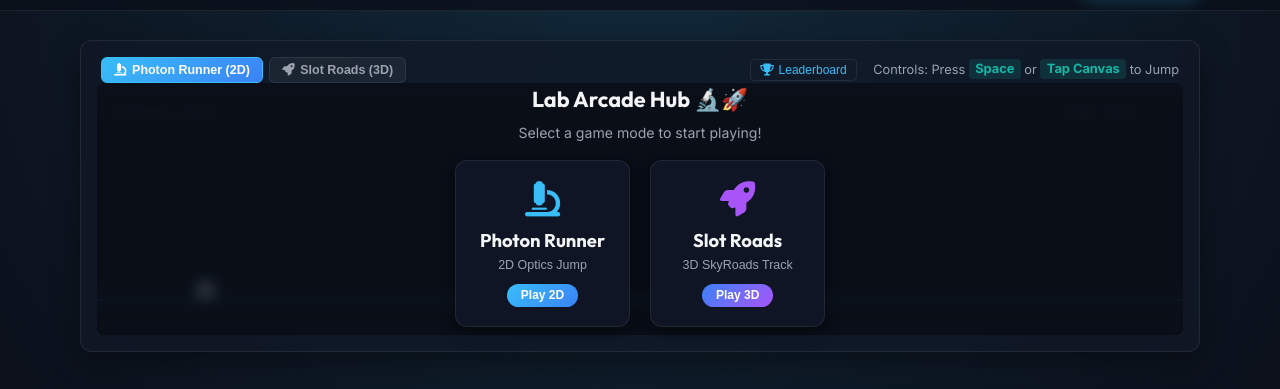
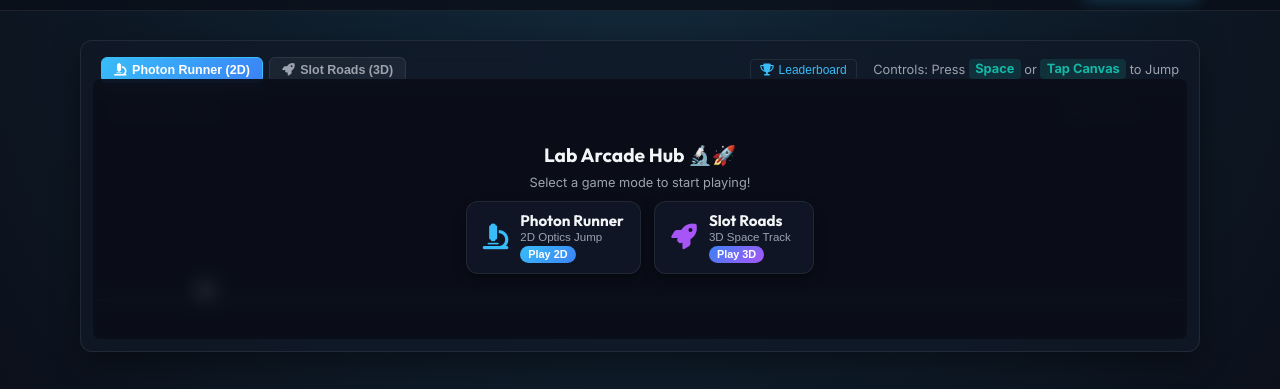
Before and after one commit to YounghyeonPark/YounghyeonPark.github.io, a plain HTML site: page index.html in a window 1280 px wide. Shown: the part 60-449 px from the top of the page. Drawn offline with Linux system fonts and the light colour scheme.

Commit message:
Fix overlay clipping issue by creating compact horizontal non-overflowing game selector cards

```diff
--- a/index.html
+++ b/index.html
@@ -70,20 +70,24 @@
                 <button id="submit-score-btn" class="btn btn-outline btn-sm"><i class="fas fa-paper-plane"></i> Submit</button>
               </div>
 
-              <!-- Center Game Mode Selection Cards -->
+              <!-- Center Game Mode Selection Cards (Horizontal & Non-Clipping) -->
               <div id="game-mode-selector-cards" class="game-mode-selector-cards">
                 <button id="select-game-runner" class="game-select-card">
                   <div class="card-icon"><i class="fas fa-microscope"></i></div>
-                  <div class="card-title">Photon Runner</div>
-                  <div class="card-desc">2D Optics Jump</div>
-                  <div class="card-badge">Play 2D</div>
+                  <div class="card-info">
+                    <div class="card-title">Photon Runner</div>
+                    <div class="card-desc">2D Optics Jump</div>
+                    <span class="card-badge">Play 2D</span>
+                  </div>
                 </button>
 
                 <button id="select-game-skyroads" class="game-select-card">
                   <div class="card-icon"><i class="fas fa-rocket"></i></div>
-                  <div class="card-title">Slot Roads</div>
-                  <div class="card-desc">3D SkyRoads Track</div>
-                  <div class="card-badge">Play 3D</div>
+                  <div class="card-info">
+                    <div class="card-title">Slot Roads</div>
+                    <div class="card-desc">3D Space Track</div>
+                    <span class="card-badge">Play 3D</span>
+                  </div>
                 </button>
               </div>
 
--- a/styles.css
+++ b/styles.css
@@ -399,12 +399,12 @@ section {
 
 .game-overlay {
   position: absolute;
-  top: 42px;
-  left: 1rem;
-  right: 1rem;
-  bottom: 1rem;
-  background: rgba(11, 15, 25, 0.88);
-  backdrop-filter: blur(6px);
+  top: 38px;
+  left: 0.75rem;
+  right: 0.75rem;
+  bottom: 0.75rem;
+  background: rgba(11, 15, 25, 0.92);
+  backdrop-filter: blur(8px);
   border-radius: var(--radius-sm);
   display: flex;
   align-items: center;
@@ -412,6 +412,14 @@ section {
   text-align: center;
   transition: opacity var(--transition-fast);
   z-index: 10;
+  overflow-y: auto;
+  padding: 0.5rem;
+}
+
+.game-overlay-content {
+  width: 100%;
+  max-width: 520px;
+  margin: 0 auto;
 }
 
 .game-overlay.hidden {
@@ -421,26 +429,26 @@ section {
 
 #game-status-title {
   font-family: var(--font-heading);
-  font-size: 1.35rem;
+  font-size: 1.2rem;
   font-weight: 700;
   color: var(--text-primary);
-  margin-bottom: 0.3rem;
+  margin-bottom: 0.15rem;
 }
 
 #game-status-sub {
-  font-size: 0.88rem;
+  font-size: 0.8rem;
   color: var(--text-secondary);
-  margin-bottom: 1rem;
+  margin-bottom: 0.5rem;
 }
 
-/* --- Center Game Mode Selector Cards --- */
+/* --- Center Game Mode Selector Cards (Compact & Non-Clipping) --- */
 .game-mode-selector-cards {
   display: flex;
-  gap: 1.25rem;
+  gap: 0.85rem;
   justify-content: center;
   align-items: center;
-  margin-top: 0.75rem;
-  margin-bottom: 0.5rem;
+  margin-top: 0.4rem;
+  margin-bottom: 0.25rem;
   flex-wrap: wrap;
 }
 
@@ -448,54 +456,59 @@ section {
   background: rgba(17, 24, 39, 0.85);
   border: 1.5px solid var(--border-color);
   border-radius: var(--radius-md);
-  padding: 1.2rem 1.5rem;
+  padding: 0.65rem 1rem;
   cursor: pointer;
   transition: all var(--transition-fast);
   display: flex;
-  flex-direction: column;
+  flex-direction: flex-row;
   align-items: center;
-  gap: 0.35rem;
-  min-width: 175px;
+  gap: 0.75rem;
+  min-width: 160px;
   color: var(--text-primary);
-  box-shadow: 0 4px 15px rgba(0, 0, 0, 0.4);
+  box-shadow: 0 4px 12px rgba(0, 0, 0, 0.4);
 }
 
 .game-select-card:hover {
-  transform: translateY(-4px) scale(1.04);
+  transform: translateY(-2px) scale(1.02);
   border-color: var(--accent-cyan);
-  box-shadow: 0 8px 25px rgba(56, 189, 248, 0.35);
+  box-shadow: 0 6px 20px rgba(56, 189, 248, 0.3);
   background: rgba(31, 41, 55, 0.95);
 }
 
 .game-select-card .card-icon {
-  font-size: 2.2rem;
+  font-size: 1.6rem;
   color: var(--accent-cyan);
-  margin-bottom: 0.2rem;
 }
 
 .game-select-card:nth-child(2) .card-icon {
   color: var(--accent-purple);
 }
 
+.game-select-card .card-info {
+  text-align: left;
+}
+
 .game-select-card .card-title {
   font-family: var(--font-heading);
-  font-size: 1.15rem;
+  font-size: 0.95rem;
   font-weight: 700;
+  line-height: 1.2;
 }
 
 .game-select-card .card-desc {
-  font-size: 0.78rem;
+  font-size: 0.72rem;
   color: var(--text-secondary);
 }
 
 .game-select-card .card-badge {
-  margin-top: 0.4rem;
+  margin-top: 0.2rem;
   background: var(--gradient-accent);
   color: #ffffff;
-  padding: 0.3rem 0.85rem;
-  border-radius: 20px;
-  font-size: 0.75rem;
+  padding: 0.15rem 0.5rem;
+  border-radius: 12px;
+  font-size: 0.68rem;
   font-weight: 600;
+  display: inline-block;
 }
 
 .game-select-card:nth-child(2) .card-badge {
```
